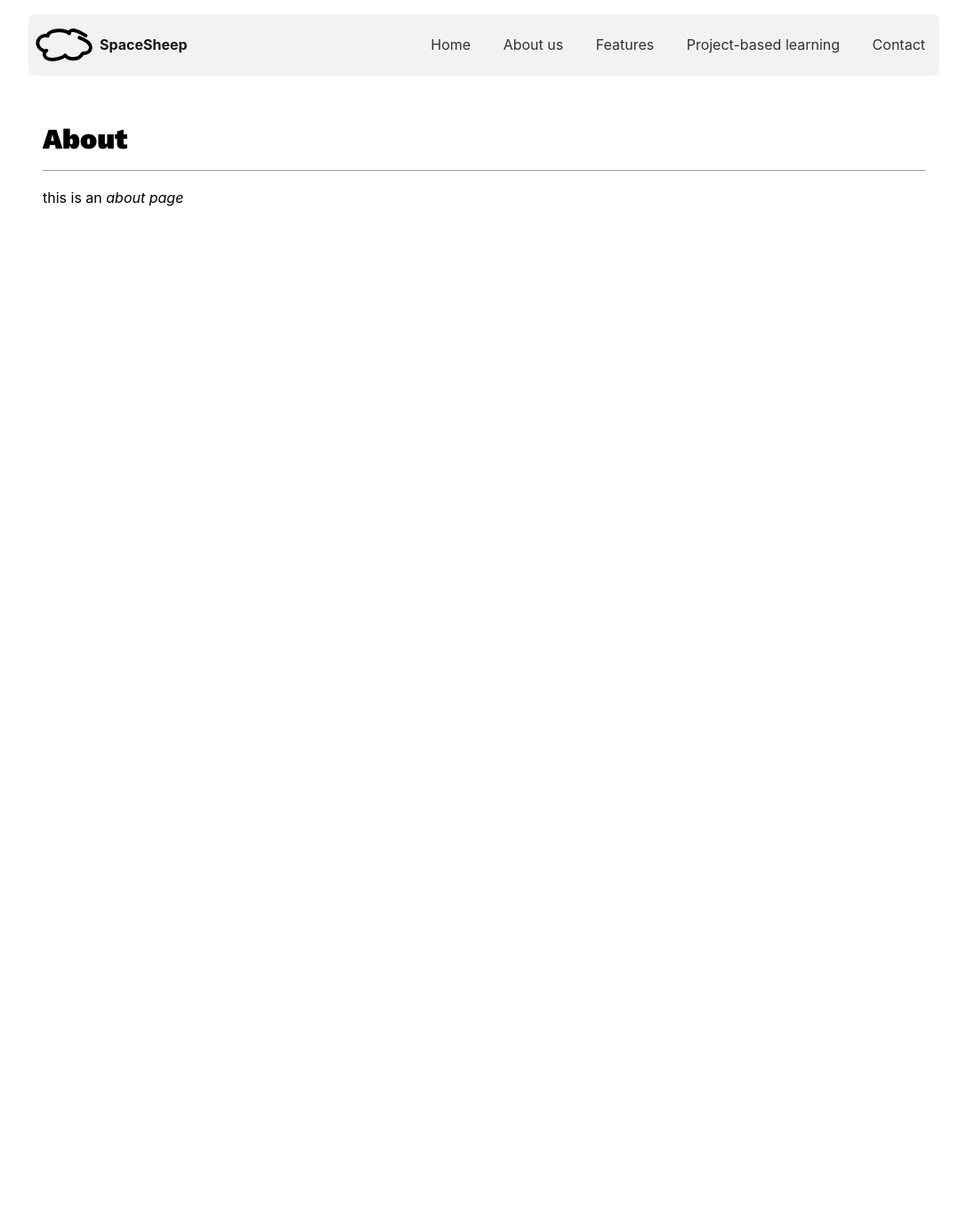
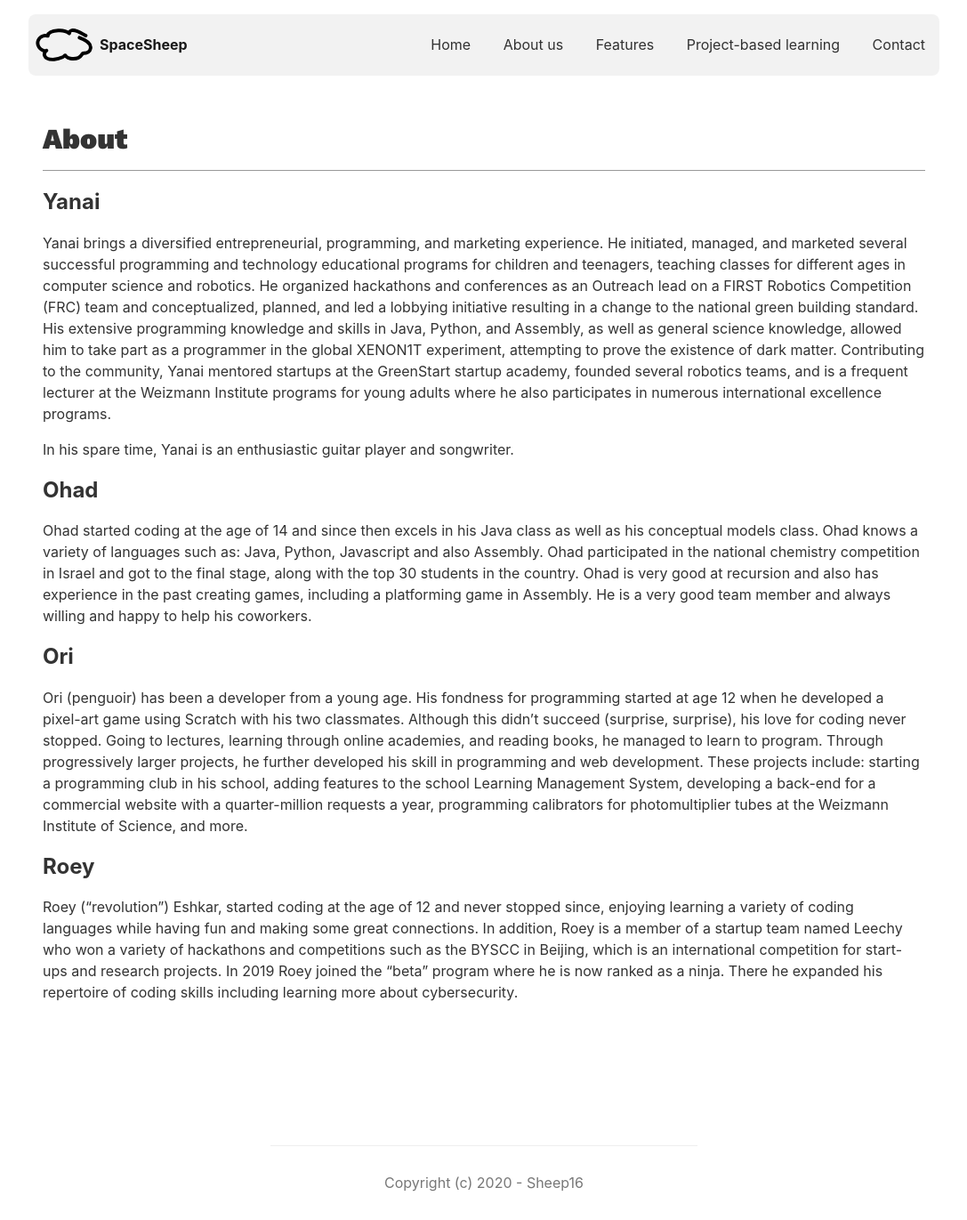
Before and after one commit to sheepsixteen/marketing, a Jekyll site: the page built from pages/about.md, in a window 1280 px wide. Shown: the whole page at 89% size, without its empty margins (96-1183 px from the left). Built offline with Jekyll 4.4.1, drawn with Linux system fonts in a browser that asks for light colours; nearby versions of some CDN libraries; before the commit the page ends 900 px from its top, so only the background shows below that.

Commit message:
Style changes + add about page content

```diff
--- /dev/null
+++ b/_includes/footer.html
@@ -0,0 +1,5 @@
+<footer class="measure center bt tc pa3 b--light-gray">
+  <p class="gray">
+    Copyright (c) 2020 - Sheep16
+  </p>
+</footer>
--- a/_layouts/page.html
+++ b/_layouts/page.html
@@ -4,7 +4,9 @@ layout: default
 
 {% include nav.html %}
 
-<main class="content center mw8 pa3">
+<main class="content center mw8 pa3 mb6">
   <h1 class="pb3 bb b--black-40">{{ page.title }}</h1>
   {{ content }}
 </main>
+
+{% include footer.html %}
--- a/css/style.sass
+++ b/css/style.sass
@@ -5,4 +5,11 @@
 html
   font-family: 'DM Sans', sans-serif
 
+.content
+  color: #333
+
+  p
+    line-height: 1.5
+    color: #333
+
 @import 'home'
--- a/pages/about.md
+++ b/pages/about.md
@@ -4,4 +4,23 @@ title: About
 permalink: /about/
 ---
 
-this is an *about page*
+## Yanai
+Yanai brings a diversified entrepreneurial, programming, and marketing experience. He initiated, managed, and marketed several successful programming and technology educational programs for children and teenagers, teaching classes for different ages in computer science and robotics. He organized hackathons and conferences as an Outreach lead on a FIRST Robotics Competition (FRC) team and conceptualized, planned, and led a lobbying initiative resulting in a change to the national green building standard.
+His extensive programming knowledge and skills in Java, Python, and Assembly, as well as general science knowledge, allowed him to take part as a programmer in the global XENON1T experiment, attempting to prove the existence of dark matter.
+Contributing to the community, Yanai mentored startups at the GreenStart startup academy, founded several robotics teams, and is a frequent lecturer at the Weizmann Institute programs for young adults where he also participates in numerous international excellence programs.
+
+In his spare time, Yanai is an enthusiastic guitar player and songwriter.
+
+
+## Ohad
+
+Ohad started coding at the age of 14 and since then excels in his Java class as well as his conceptual models class. Ohad knows a variety of languages such as: Java, Python, Javascript and also Assembly. Ohad participated in the national chemistry competition in Israel and got to the final stage, along with the top 30 students in the country. Ohad is very good at recursion and also has experience in the past creating games, including a platforming game in Assembly. He is a very good team member and always willing and happy to help his coworkers.
+
+## Ori
+
+Ori (penguoir) has been a developer from a young age. His fondness for programming started at age 12 when he developed a pixel-art game using Scratch with his two classmates. Although this didn’t succeed (surprise, surprise), his love for coding never stopped. Going to lectures, learning through online academies, and reading books, he managed to learn to program.
+Through progressively larger projects, he further developed his skill in programming and web development. These projects include: starting a programming club in his school, adding features to the school Learning Management System, developing a back-end for a commercial website with a quarter-million requests a year, programming calibrators for photomultiplier tubes at the Weizmann Institute of Science, and more.
+
+## Roey
+
+Roey (“revolution”) Eshkar, started coding at the age of 12 and never stopped since, enjoying learning a variety of coding languages while having fun and making some great connections. In addition, Roey is a member of a startup team named Leechy who won a variety of hackathons and competitions such as the BYSCC in Beijing, which is an international competition for start-ups and research projects. In 2019 Roey joined the “beta” program where he is now ranked as a ninja. There he expanded his repertoire of coding skills including learning more about cybersecurity.
```
Also changed, not shown: pages/index.html (+2 -6 lines), assets/images/hero.png.
